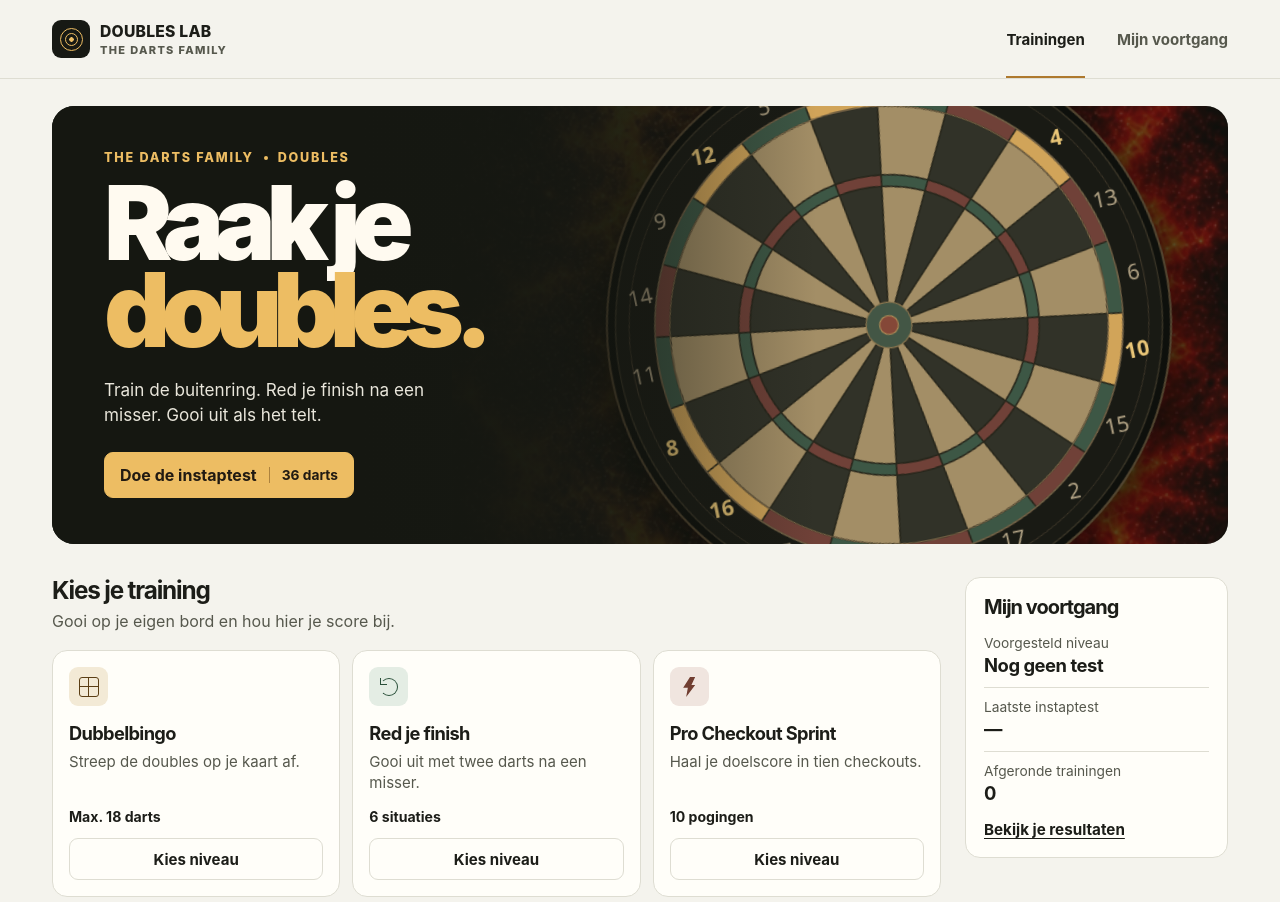
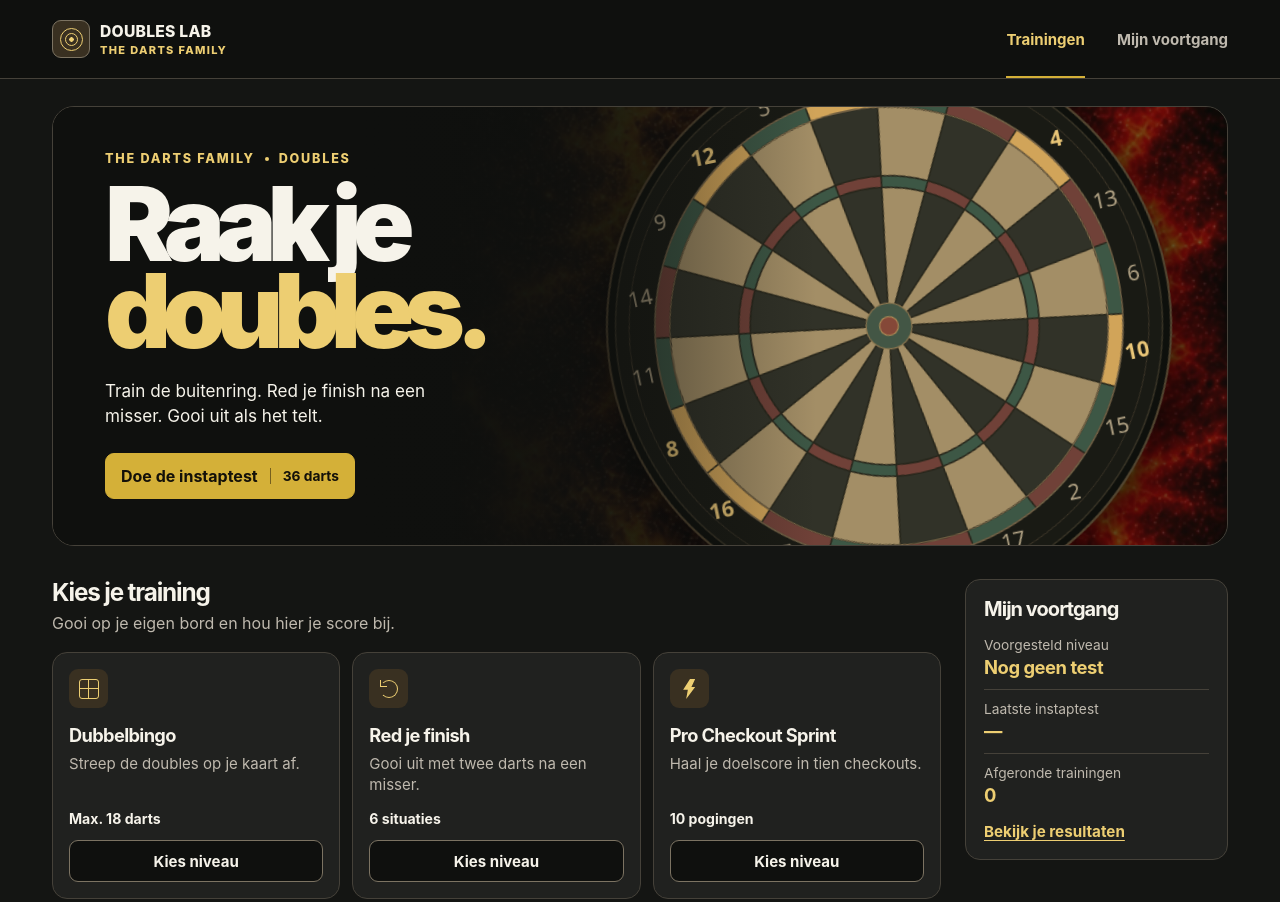
Before and after one commit to Mvda180/tdf-doubles-lab, a plain HTML site: page index.html in a window 1280 px wide. Shown: the top 902 px of the page. Drawn offline with Linux system fonts and the light colour scheme.

Commit message:
Pas de goud-antraciete TDF-huisstijl toe

```diff
--- a/styles.css
+++ b/styles.css
@@ -1,13 +1,21 @@
 :root {
-  color-scheme: light;
-  --ink: #1c1d18;
-  --subtle: #56584d;
-  --paper: #f4f3ed;
-  --line: #deddd2;
-  --surface: #fffef9;
-  --gold: #edbd63;
-  --green: #284f3e;
-  --dark: #171914;
+  color-scheme: dark;
+  --ink: #f6f3ea;
+  --subtle: #bfb9ae;
+  --paper: #141513;
+  --line: #454139;
+  --surface: #20211f;
+  --raised: #2a2a26;
+  --control-line: #7c7362;
+  --gold: #d4b038;
+  --gold-light: #edce72;
+  --gold-wash: #393021;
+  --button-ink: #131009;
+  --success: #96deb3;
+  --success-wash: #233b2d;
+  --danger: #f7a7a4;
+  --danger-wash: #382423;
+  --dark: #0f100e;
   font-family: -apple-system, BlinkMacSystemFont, "Segoe UI", Arial, sans-serif;
   font-size: 100%;
   color: var(--ink);
@@ -20,39 +28,41 @@ button, select { font: inherit; }
 button { cursor: pointer; }
 button:disabled { cursor: default; opacity: .52; }
 [hidden] { display: none !important; }
-:focus-visible { outline: 3px solid #a76d14; outline-offset: 4px; }
+:focus-visible { outline: 3px solid var(--gold-light); outline-offset: 4px; }
 .site-width { width: min(1176px, calc(100% - 72px)); margin-inline: auto; }
-.topbar { border-bottom: 1px solid var(--line); }
+.topbar { background: var(--dark); border-bottom: 1px solid var(--line); }
 .header-inner { min-height: 78px; display: flex; gap: 24px; justify-content: space-between; align-items: center; }
 .brand { display: inline-flex; align-items: center; gap: 10px; text-decoration: none; }
 .brand strong, .brand small { display: block; }
 .brand strong { font-size: .98rem; letter-spacing: .015em; font-weight: 850; }
-.brand small { margin-top: 2px; color: var(--subtle); font-size: .69rem; letter-spacing: .12em; font-weight: 760; }
-.brand-mark { width: 38px; height: 38px; display: grid; place-items: center; background: var(--dark); color: var(--gold); border-radius: 9px; }
+.brand small { margin-top: 2px; color: var(--gold-light); font-size: .69rem; letter-spacing: .12em; font-weight: 760; }
+.brand-mark { width: 38px; height: 38px; display: grid; place-items: center; background: var(--gold-wash); color: var(--gold-light); border: 1px solid var(--control-line); border-radius: 9px; }
 .brand-mark i { display: grid; place-items: center; width: 23px; height: 23px; border: 1.5px solid currentColor; border-radius: 50%; }
 .brand-mark i::before { content: ""; width: 11px; height: 11px; border: 1px solid currentColor; border-radius: 50%; background: radial-gradient(circle, currentColor 2px, transparent 2.5px); }
 nav { height: 78px; display: flex; align-items: stretch; gap: clamp(12px, 3vw, 32px); }
 nav a { display: grid; align-items: center; border-bottom: 2px solid transparent; padding-top: 2px; font-size: .94rem; font-weight: 680; color: var(--subtle); text-decoration: none; }
-nav a[aria-current="page"] { color: var(--ink); border-color: #ae792e; }
+nav a:hover, nav a[aria-current="page"] { color: var(--gold-light); }
+nav a[aria-current="page"] { border-color: var(--gold); }
 main { min-height: calc(100vh - 168px); }
-.hero { position: relative; isolation: isolate; overflow: hidden; min-height: 408px; margin-top: 27px; border-radius: 22px; background: #171914; color: #fffaf0; }
-.hero::before { content: ""; position: absolute; z-index: -2; inset: 0; background: linear-gradient(90deg, #171914 14%, rgba(23,25,20,.84) 44%, rgba(27,25,16,.35) 78%), url("./tdf-texture.jpg") right 49% / 66% auto no-repeat; opacity: .55; }
-.hero::after { content: ""; position: absolute; z-index: -1; inset: 0; background: linear-gradient(90deg, #151711 0%, #151711 26%, rgba(21,23,17,.75) 40%, transparent 65%); pointer-events: none; }
-#board { position: absolute; z-index: -1; right: 2%; top: 50%; transform: translateY(-50%) rotate(-12deg); width: min(62%, 630px); height: auto; filter: drop-shadow(0 15px 28px rgba(4,5,2,.7)); }
+.hero { position: relative; isolation: isolate; overflow: hidden; min-height: 408px; margin-top: 27px; border: 1px solid var(--line); border-radius: 22px; background: var(--dark); color: var(--ink); }
+.hero::before { content: ""; position: absolute; z-index: -2; inset: 0; background: linear-gradient(90deg, var(--dark) 14%, rgba(15,16,14,.82) 44%, rgba(23,16,10,.3) 78%), url("./tdf-texture.jpg") right 49% / 66% auto no-repeat; opacity: .62; }
+.hero::after { content: ""; position: absolute; z-index: -1; inset: 0; background: linear-gradient(90deg, var(--dark) 26%, rgba(15,16,14,.75) 40%, transparent 65%); pointer-events: none; }
+#board { position: absolute; z-index: -1; right: 2%; top: 50%; transform: translateY(-50%) rotate(-12deg); width: min(62%, 630px); height: auto; filter: drop-shadow(0 15px 28px rgba(0,0,0,.7)); }
 .hero-copy { padding: 44px 52px 46px; }
-.eyebrow { display: flex; align-items: center; gap: 10px; margin: 0 0 15px; color: var(--gold); font-size: .79rem; font-weight: 800; letter-spacing: .14em; }
+.eyebrow { display: flex; align-items: center; gap: 10px; margin: 0 0 15px; color: var(--gold-light); font-size: .79rem; font-weight: 800; letter-spacing: .14em; }
 .eyebrow span { height: 4px; width: 4px; border-radius: 50%; background: currentColor; }
 h1, h2, h3, p { margin-top: 0; }
 .hero h1 { margin: 0 0 15px; font-size: clamp(4rem, 8vw, 7rem); letter-spacing: -.09em; line-height: .85; font-weight: 880; }
-.hero h1 em { color: var(--gold); font-style: normal; }
-.hero-lead { color: #e9e6db; max-width: 355px; margin: 23px 0 24px; font-size: 1.07rem; line-height: 1.48; }
-.button { display: inline-flex; align-items: center; justify-content: center; gap: 12px; min-height: 46px; padding: 9px 15px; border-radius: 9px; border: 1px solid var(--line); background: var(--surface); color: var(--ink); font-weight: 740; text-decoration: none; }
-.button:hover:enabled, a.button:hover { border-color: #9a855e; background: #f6edd8; }
-.button.primary { background: var(--gold); border-color: var(--gold); color: #211a12; }
-.button.primary:hover:enabled { background: #f8cd7d; }
-.button.dark { background: var(--dark); color: #fffdf5; border-color: var(--dark); }
-.button.dark:hover:enabled, a.button.dark:hover { background: #353a2e; border-color: #353a2e; }
-.button span { border-left: 1px solid #ac823e; padding-left: 12px; font-size: .86rem; font-weight: 650; }
+.hero h1 em { color: var(--gold-light); font-style: normal; }
+.hero-lead { color: var(--ink); max-width: 355px; margin: 23px 0 24px; font-size: 1.07rem; line-height: 1.48; }
+.button { display: inline-flex; align-items: center; justify-content: center; gap: 12px; min-height: 46px; padding: 9px 15px; border-radius: 9px; border: 1px solid var(--control-line); background: var(--dark); color: var(--ink); font-weight: 740; text-decoration: none; }
+.button:hover:enabled, a.button:hover { border-color: var(--gold); background: var(--gold-wash); }
+.button.primary { background: var(--gold); border-color: var(--gold); color: var(--button-ink); }
+.button.primary:hover:enabled, a.button.primary:hover { background: var(--gold-light); border-color: var(--gold-light); }
+.button.dark { color: var(--gold-light); }
+.hero .button span { border-left: 1px solid #76601e; padding-left: 12px; font-size: .86rem; font-weight: 650; }
+[data-mark="miss"] { color: var(--danger); }
+[data-mark="miss"]:hover:enabled { background: var(--danger-wash); border-color: var(--danger); }
 .dashboard { display: grid; grid-template-columns: minmax(0, 1fr) 263px; gap: 24px; margin: 33px 0 40px; align-items: start; }
 .section-heading { margin-bottom: 17px; }
 .section-heading h2, .overview h2 { font-size: 1.52rem; letter-spacing: -.048em; margin-bottom: 5px; line-height: 1.15; }
@@ -60,13 +70,11 @@ h1, h2, h3, p { margin-top: 0; }
 .training-cards { display: grid; grid-template-columns: repeat(3, minmax(0, 1fr)); gap: 12px; }
 .training-card, .overview, .panel { background: var(--surface); border: 1px solid var(--line); border-radius: 15px; }
 .training-card { padding: 16px; display: flex; flex-direction: column; align-items: flex-start; }
-.card-icon { display: grid; place-items: center; width: 39px; height: 39px; margin-bottom: 17px; border-radius: 9px; background: #f3ead6; color: #5b3e14; }
+.card-icon { display: grid; place-items: center; width: 39px; height: 39px; margin-bottom: 17px; border-radius: 9px; background: var(--gold-wash); color: var(--gold-light); }
 .card-icon i { display: block; position: relative; }
 .card-icon.bingo i { width: 20px; height: 20px; border: 1.5px solid; border-radius: 3px; background: linear-gradient(currentColor,currentColor) center / 1px 100% no-repeat, linear-gradient(currentColor,currentColor) center / 100% 1px no-repeat; }
-.card-icon.rescue { background: #e4ede4; color: #2a503a; }
 .card-icon.rescue i { width: 18px; height: 18px; border: 1.5px solid; border-left-color: transparent; border-radius: 50%; }
 .card-icon.rescue i::before { content: ""; position: absolute; left: -1px; top: -1px; width: 6px; height: 6px; border-left: 1.5px solid; border-bottom: 1.5px solid; }
-.card-icon.sprint { background: #f0e5df; color: #713e31; }
 .card-icon.sprint i { width: 12px; height: 20px; background: currentColor; clip-path: polygon(57% 0, 100% 0, 69% 40%, 100% 40%, 25% 100%, 39% 54%, 0 54%); }
 .training-card h3 { margin-bottom: 6px; font-size: 1.14rem; letter-spacing: -.035em; line-height: 1.2; }
 .training-card p { color: var(--subtle); margin-bottom: 14px; line-height: 1.4; font-size: .94rem; }
@@ -77,9 +85,9 @@ h1, h2, h3, p { margin-top: 0; }
 .stat { border-top: 1px solid var(--line); padding: 11px 0; }
 .stat:first-child { padding-top: 2px; border-top: 0; }
 .stat small { display: block; color: var(--subtle); font-size: .86rem; margin-bottom: 3px; }
-.stat strong { display: block; font-size: 1.15rem; letter-spacing: -.025em; }
+.stat strong { display: block; color: var(--gold-light); font-size: 1.15rem; letter-spacing: -.025em; }
 .text-link, .back-link { display: inline-block; text-underline-offset: 3px; font-weight: 680; }
-.text-link { margin-top: 5px; font-size: .95rem; }
+.text-link { margin-top: 5px; color: var(--gold-light); font-size: .95rem; }
 .footer { padding-block: 19px 25px; display: flex; justify-content: space-between; border-top: 1px solid var(--line); color: var(--subtle); font-size: .9rem; }
 .inner-view { max-width: 780px; margin: 26px auto 45px; }
 .inner-view h1 { font-size: clamp(2.25rem, 6vw, 4rem); line-height: .98; letter-spacing: -.068em; margin: 15px 0 9px; }
@@ -91,28 +99,28 @@ h1, h2, h3, p { margin-top: 0; }
 .level-picker { display: grid; grid-template-columns: repeat(3, 1fr); gap: 10px; margin: 18px 0; }
 .level-picker label { position: relative; }
 .level-picker input { position: absolute; width: 1px; height: 1px; opacity: 0; }
-.level-picker span { display: block; height: 100%; border: 1px solid var(--line); border-radius: 9px; padding: 11px; line-height: 1.4; cursor: pointer; }
+.level-picker span { display: block; height: 100%; border: 1px solid var(--control-line); border-radius: 9px; padding: 11px; line-height: 1.4; cursor: pointer; }
 .level-picker span small { display: block; margin-top: 4px; color: var(--subtle); font-size: .86rem; }
-.level-picker input:checked + span { background: #f8f0de; border-color: #a9772f; }
-.level-picker input:focus-visible + span { outline: 3px solid #a76d14; outline-offset: 3px; }
+.level-picker input:checked + span { background: var(--gold-wash); color: var(--gold-light); border-color: var(--gold); }
+.level-picker input:focus-visible + span { outline: 3px solid var(--gold-light); outline-offset: 3px; }
 .play-meter { display: flex; justify-content: space-between; gap: 12px; font-size: .94rem; font-weight: 680; }
-progress { width: 100%; height: 10px; margin: 9px 0 10px; appearance: none; border: 0; border-radius: 20px; overflow: hidden; background: #e8e6dc; accent-color: var(--green); }
-progress::-webkit-progress-bar { background: #e8e6dc; }
-progress::-webkit-progress-value { background: var(--green); }
-progress::-moz-progress-bar { background: var(--green); }
-.target { margin: 13px 0 4px; font-size: clamp(3.2rem, 12vw, 5.2rem); font-weight: 850; letter-spacing: -.075em; line-height: .97; }
+progress { width: 100%; height: 10px; margin: 9px 0 10px; appearance: none; border: 0; border-radius: 20px; overflow: hidden; background: var(--line); accent-color: var(--gold); }
+progress::-webkit-progress-bar { background: var(--line); }
+progress::-webkit-progress-value { background: var(--gold); }
+progress::-moz-progress-bar { background: var(--gold); }
+.target { margin: 13px 0 4px; color: var(--gold-light); font-size: clamp(3.2rem, 12vw, 5.2rem); font-weight: 850; letter-spacing: -.075em; line-height: .97; }
 .button-row { display: flex; flex-wrap: wrap; gap: 9px; margin-top: 18px; }
 .button-row .button { flex: 1; }
 .session-tools { display: flex; align-items: center; gap: 14px; flex-wrap: wrap; margin-top: 14px; }
 .quiet { border: 0; padding: 4px 0; background: transparent; color: var(--subtle); font-weight: 650; text-decoration: underline; text-underline-offset: 2px; }
 .target-grid { display: flex; flex-wrap: wrap; gap: 8px; margin: 13px 0; }
-.target-chip { min-width: 47px; min-height: 43px; padding: 8px; display: inline-grid; place-items: center; background: #f4f2e9; border: 1px solid var(--line); border-radius: 8px; font-weight: 730; }
-button.target-chip[aria-pressed="true"] { color: #221a0d; background: #f9e6be; border-color: #a9772f; }
-.target-chip.done { color: #274f3c; background: #e4efe5; }
+.target-chip { min-width: 47px; min-height: 43px; padding: 8px; display: inline-grid; place-items: center; color: var(--ink); background: var(--raised); border: 1px solid var(--control-line); border-radius: 8px; font-weight: 730; }
+button.target-chip[aria-pressed="true"] { color: var(--button-ink); background: var(--gold); border-color: var(--gold); }
+.target-chip.done { color: var(--success); background: var(--success-wash); }
 .hint { color: var(--subtle); margin-bottom: 8px; }
-.result-number { font-size: 3rem; margin: 7px 0; font-weight: 870; letter-spacing: -.05em; }
+.result-number { color: var(--gold-light); font-size: 3rem; margin: 7px 0; font-weight: 870; letter-spacing: -.05em; }
 .result-breakdown { list-style: none; padding: 0; margin: 13px 0; display: grid; grid-template-columns: repeat(3, 1fr); gap: 8px; }
-.result-breakdown li { background: #f4f2e9; border-radius: 7px; padding: 9px; display: flex; justify-content: space-between; gap: 5px; }
+.result-breakdown li { background: var(--raised); border-radius: 7px; padding: 9px; display: flex; justify-content: space-between; gap: 5px; }
 .history-list { list-style: none; padding: 0; margin: 0; }
 .history-list li { display: flex; align-items: center; justify-content: space-between; gap: 12px; border-top: 1px solid var(--line); padding: 12px 0; }
 .history-list li:first-child { border-top: 0; }
@@ -142,7 +150,7 @@ button.target-chip[aria-pressed="true"] { color: #221a0d; background: #f9e6be; b
   .hero h1 { font-size: clamp(3.25rem, 13.5vw, 5.4rem); }
   .hero-lead { max-width: 235px; font-size: .98rem; margin: 18px 0; }
   #board { right: -26%; width: 89%; }
-  .hero::after { background: linear-gradient(90deg, #151711 12%, rgba(21,23,17,.72) 49%, transparent 91%); }
+  .hero::after { background: linear-gradient(90deg, var(--dark) 12%, rgba(15,16,14,.8) 49%, transparent 91%); }
   .dashboard { margin-top: 24px; gap: 17px; }
   .training-cards { grid-template-columns: 1fr; gap: 8px; }
   .training-card { display: grid; grid-template-columns: auto minmax(0, 1fr); column-gap: 12px; padding: 12px; }
```
